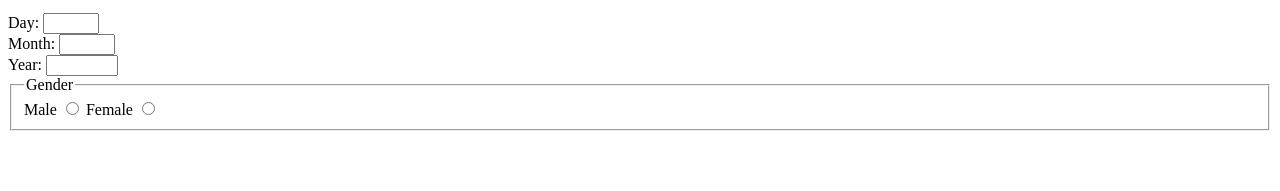
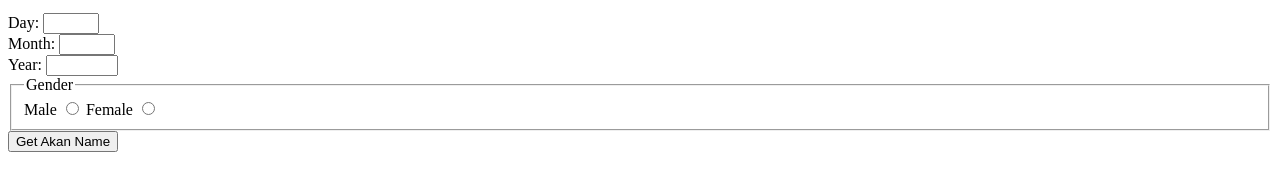
Before and after one commit to mohamedabdinasir1/akan-name-generator2, a plain HTML site: page index.html in a window 1280 px wide. Shown: the part 137-328 px from the top of the page. Drawn offline with Linux system fonts and the light colour scheme.

Commit message:
form added

```diff
--- a/index.html
+++ b/index.html
@@ -32,6 +32,7 @@
                 <label for="female">Female</label>
                 <input type="radio" id="female" name="Gender" value="female">
             </fieldset>
+            <button type="submit">Get Akan Name</button>
     </div>
 </body>
 </html>
```
